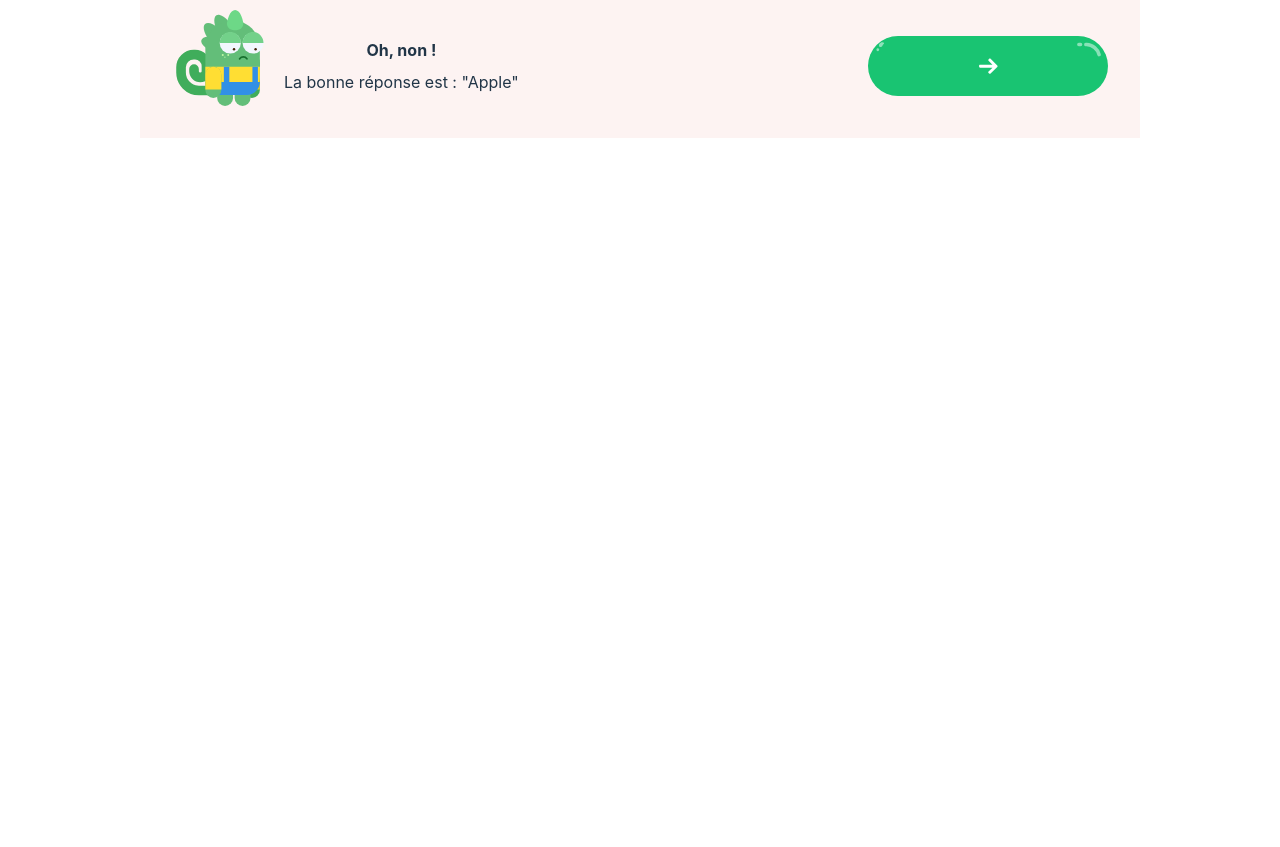
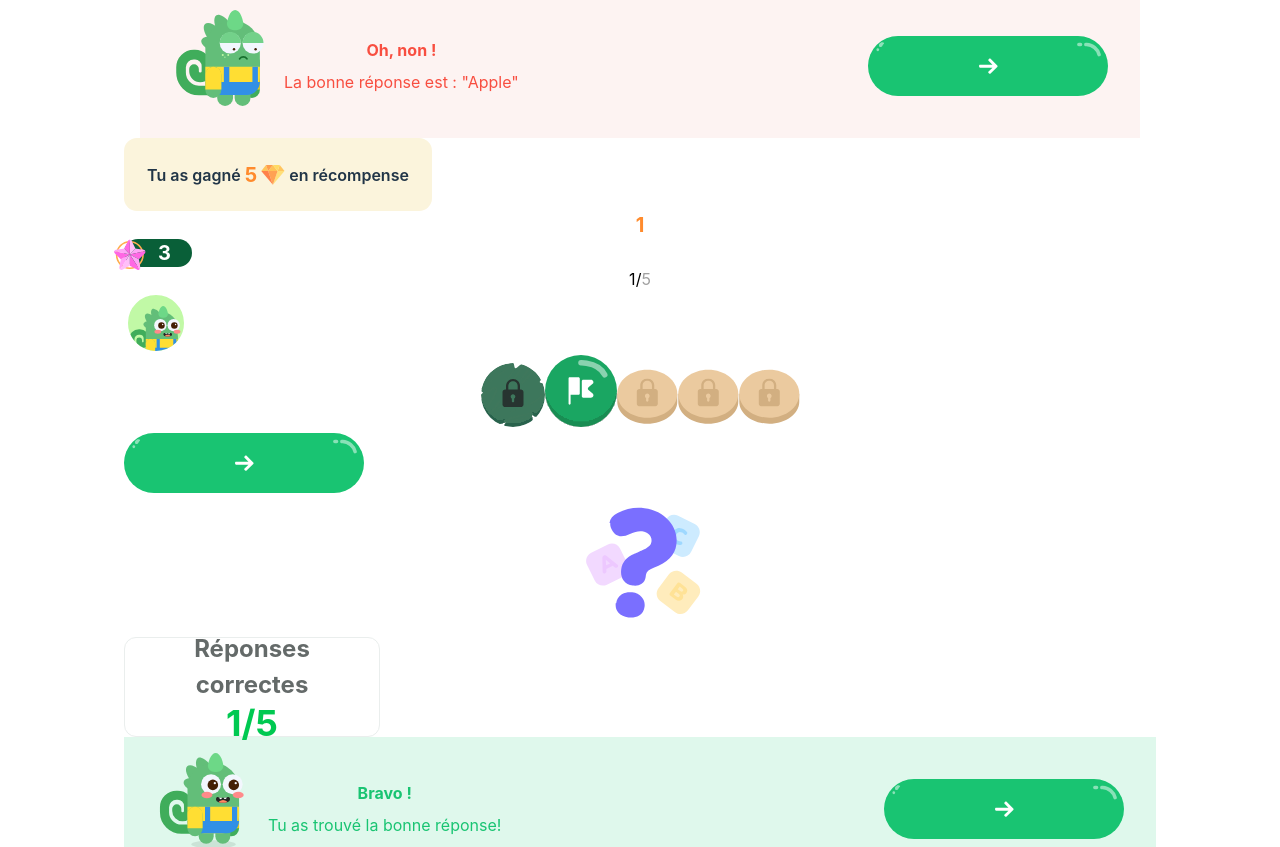
Before and after one commit to code-dev-pro/-Pidu-JCH-MLE, a React (Vite) app: page /storybook in a window 1280 px wide. Shown: the part 1440-2287 px from the top of the page. Before the commit the page ends 1610 px from the top, so only its background shows below. Built offline with nearby package versions, Linux system fonts and the light colour scheme.

Commit message:
fix: modification des composants title et feedback pour la couleur (#56)
Co-authored-by: HENEMAN <laurent.heneman@yahoo.fr>

```diff
--- a/src/components/feedback.tsx
+++ b/src/components/feedback.tsx
@@ -15,6 +15,7 @@ function Feedback({ isCorrect, correctAnswer, onClick }: FeedbackProps) {
   const subtitle = isCorrect
     ? 'Tu as trouvé la bonne réponse!'
     : `La bonne réponse est : "${correctAnswer}"`
+  const color = isCorrect ? 'text-[#19C472]' : 'text-[#F84E40]'
 
   return (
     <div className="flex items-center w-full h-[144px]" style={{ backgroundColor }}>
@@ -24,9 +25,9 @@ function Feedback({ isCorrect, correctAnswer, onClick }: FeedbackProps) {
 
           <div className="flex flex-col justify-center ml-4">
             <div className="font-bold mb-2">
-              <Title tag="h2" title={title} />
+              <Title tag="h2" title={title} className={color} />
             </div>
-            <Title tag="h3" title={subtitle} />
+            <Title tag="h3" title={subtitle} className={color} />
           </div>
         </div>
 
--- a/src/components/title.tsx
+++ b/src/components/title.tsx
@@ -3,11 +3,10 @@ type TTitle = 'h1' | 'h2' | 'h3'
 interface ITitle {
   title: string
   tag: TTitle
+  className?: string
 }
 
-export default function Title({ title, tag }: ITitle) {
-  if (tag === 'h1') return <h1>{title}</h1>
-  if (tag === 'h2') return <h2>{title}</h2>
-  if (tag === 'h3') return <h3>{title}</h3>
-  return <h1>{title}</h1>
+export default function Title({ title, tag, className }: ITitle) {
+  const Tag = tag
+  return <Tag className={className}>{title}</Tag>
 }
--- a/src/pages/storybook.tsx
+++ b/src/pages/storybook.tsx
@@ -59,6 +59,21 @@ export default function StoryBook() {
         <Feedback isCorrect={true} onClick={() => {}} correctAnswer="" />
         <Feedback isCorrect={false} onClick={() => {}} correctAnswer="Apple" />
       </div>
+
+
+      <CardReward />
+      <Number value={1} />
+      <CardRewardLevel />
+      <ProgressNumber />
+      <Avatar />
+      <ButtonWrapper />
+      <CustomButton bgColor="green" icon="Arrow.svg" />
+      <ButtonHelp />
+      <ContentCorrectAnswer />
+      <Feedback isCorrect={true} onClick={() => {}} correctAnswer="" />
+      <Feedback isCorrect={false} onClick={() => {}} correctAnswer="Apple" />
+
+
     </>
   )
 }
```
